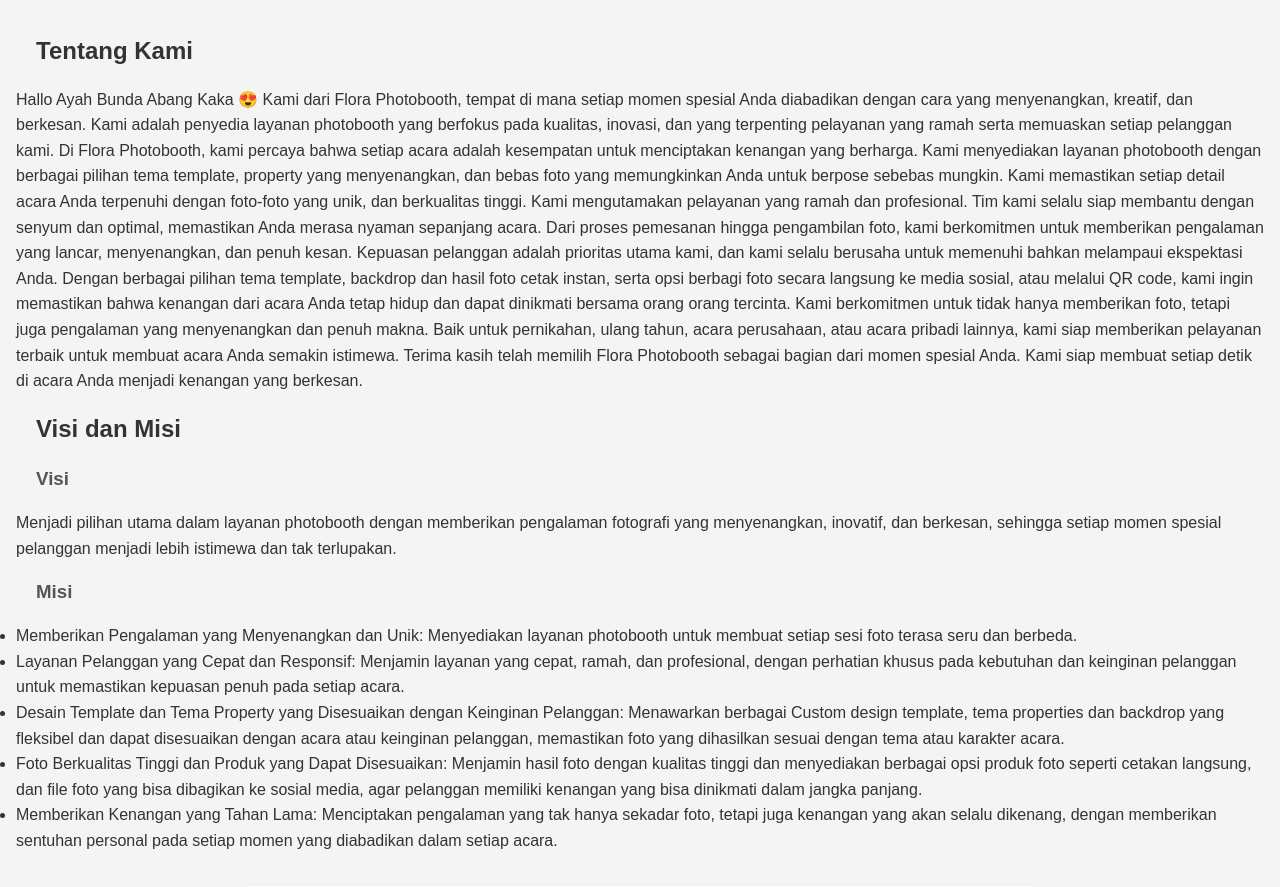
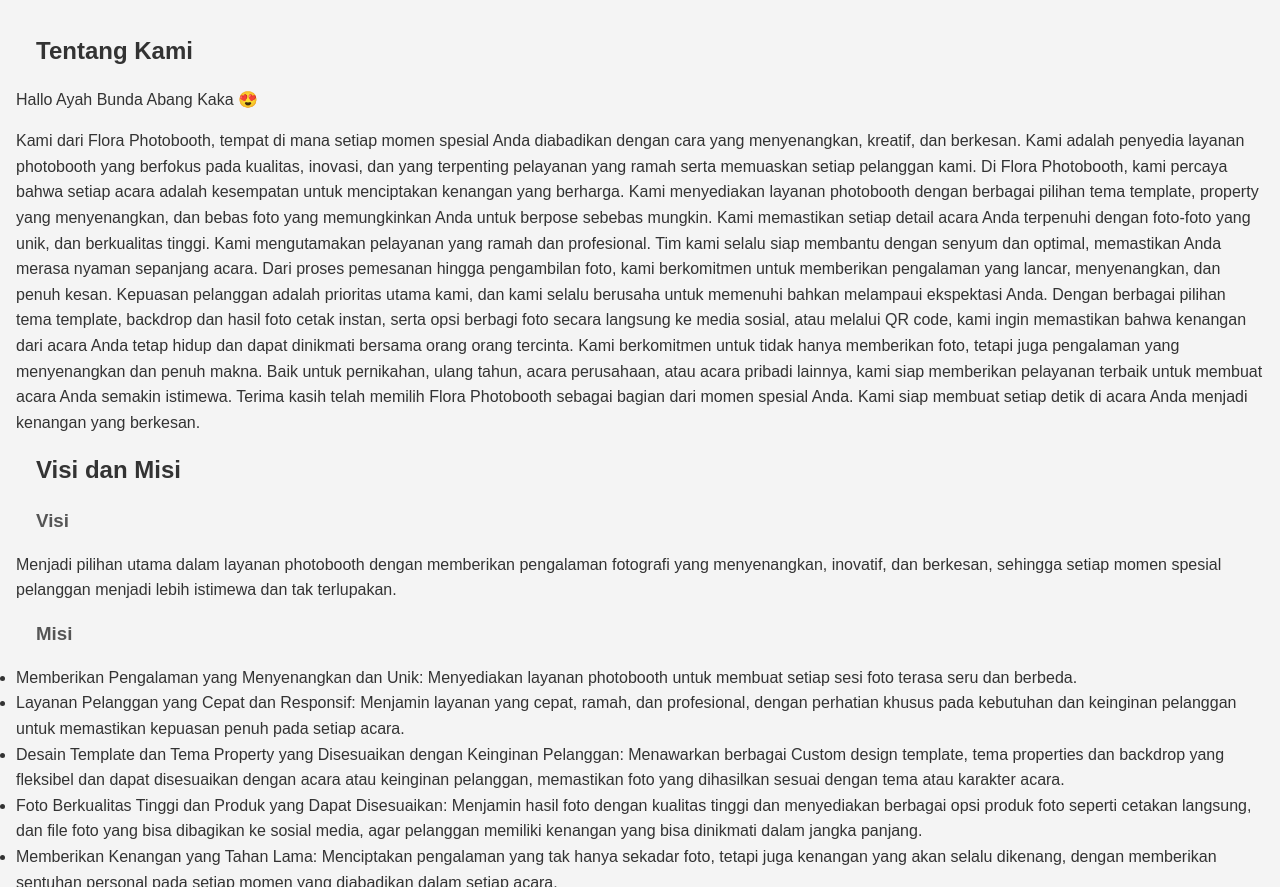
Before and after one commit to alif04-ok/Flora-Photobooth, a plain HTML site: page index.html in a window 1280 px wide. Shown: the part 883-1770 px from the top of the page. Drawn offline with Linux system fonts and the light colour scheme.

Commit message:
Update index.html

```diff
--- a/index.html
+++ b/index.html
@@ -29,9 +29,9 @@
 
     <div id="about" class="about scrol-effect" style="text-align: left;">
         <h2>Tentang Kami</h2>
-        <p>Hallo Ayah Bunda Abang Kaka 😍
+        <p>Hallo Ayah Bunda Abang Kaka 😍<p>
 
-Kami dari Flora Photobooth, tempat di mana setiap momen spesial Anda diabadikan dengan cara yang menyenangkan, kreatif, dan berkesan.
+<p>Kami dari Flora Photobooth, tempat di mana setiap momen spesial Anda diabadikan dengan cara yang menyenangkan, kreatif, dan berkesan.
 Kami adalah penyedia layanan photobooth yang berfokus pada kualitas, inovasi, dan yang terpenting pelayanan yang ramah serta memuaskan setiap pelanggan kami.
 
 Di Flora Photobooth, kami percaya bahwa setiap acara adalah kesempatan untuk menciptakan kenangan yang berharga. Kami menyediakan layanan photobooth dengan berbagai pilihan tema template, property yang menyenangkan, dan bebas foto yang memungkinkan Anda untuk berpose sebebas mungkin. Kami memastikan setiap detail acara Anda terpenuhi dengan foto-foto yang unik, dan berkualitas tinggi.
```
